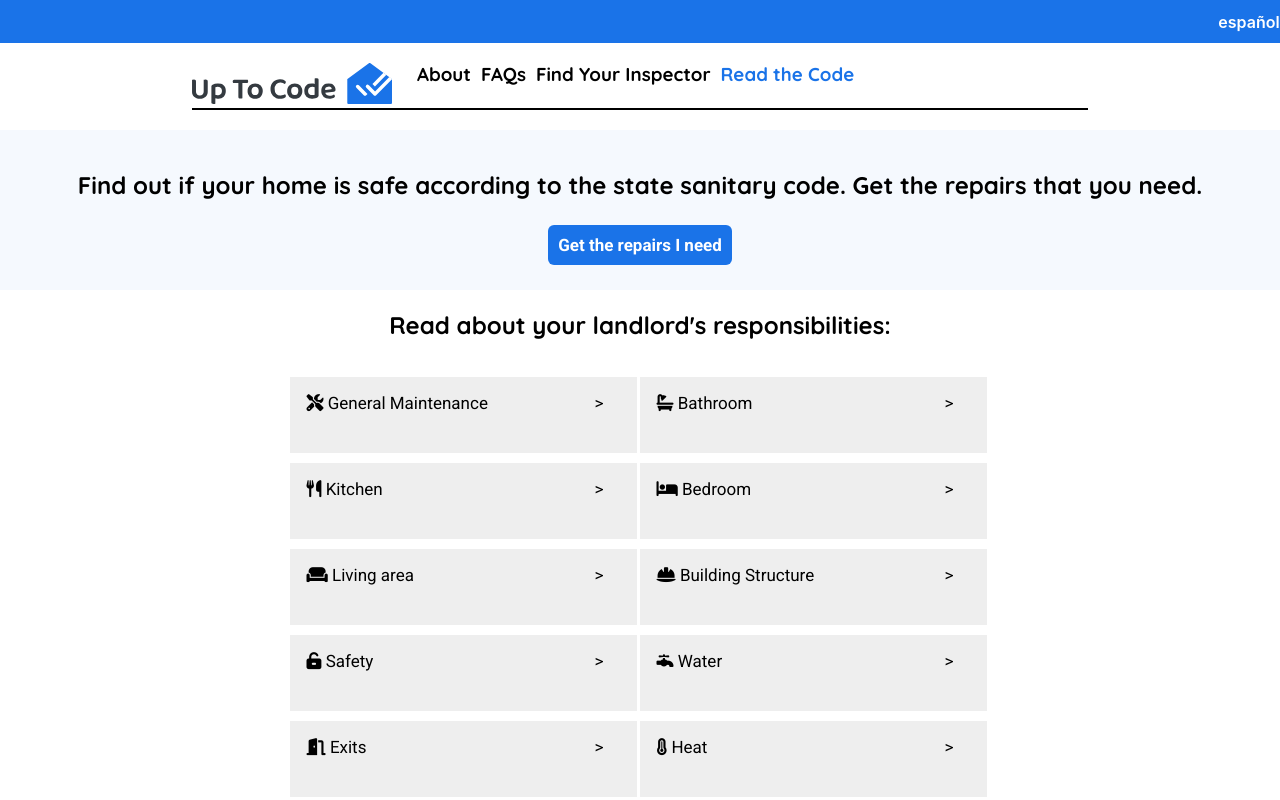
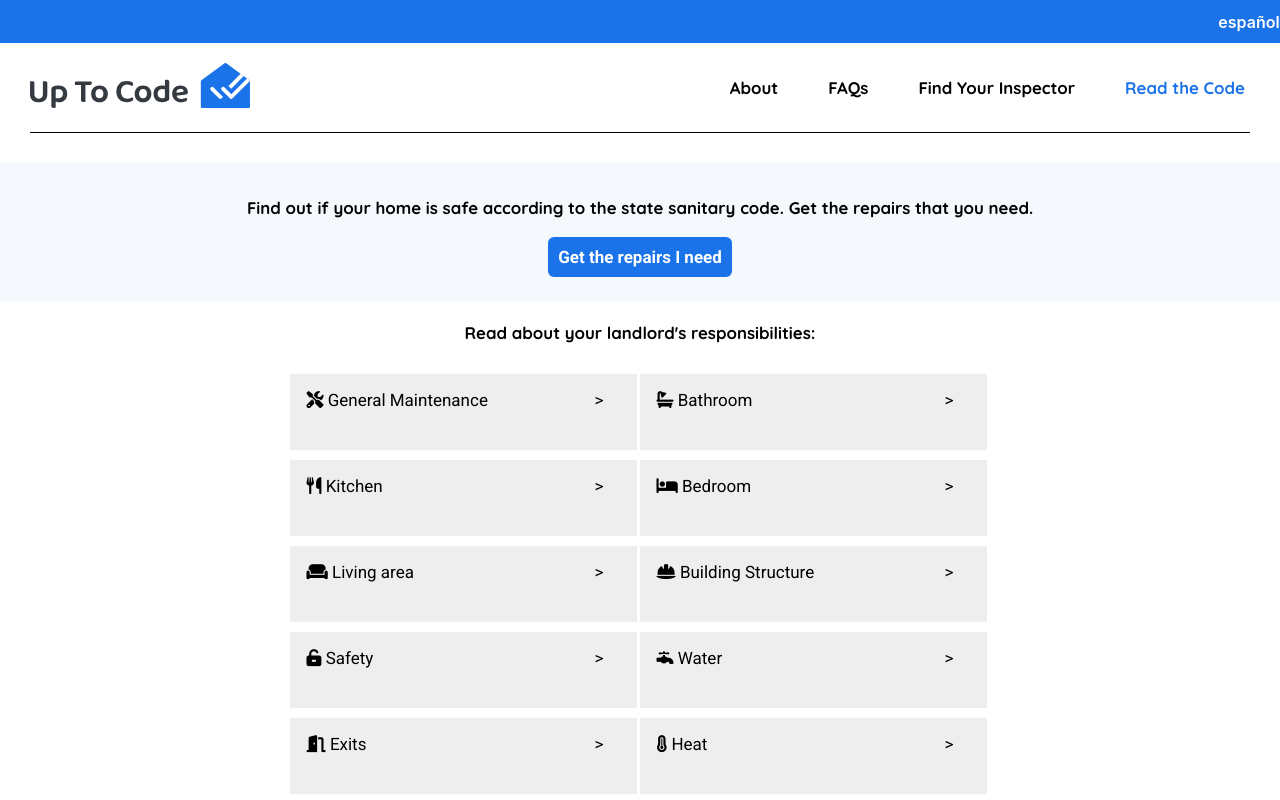
Before and after one commit to nonprofittechy/housing-code-static-site, a React (Create React App) app: page / in a window 1280 px wide. Shown: the top 800 px of the page. Built offline with nearby package versions, Linux system fonts and the light colour scheme.

Commit message:
Implement chrome wide screen styles

```diff
--- a/src/App.css
+++ b/src/App.css
@@ -1,4 +1,5 @@
 :root {
+  --header-item-hover: #6C9FE1;
   --blue: #1A73E8;
   --lightblue: #F5F9FE;
 }
@@ -6,6 +7,21 @@
 #root {
   margin-top: 0;
   padding: 0;
+}
+
+div {
+  color: #6C757D;
+}
+
+section {
+  padding: 10px 30px 0 30px;
+}
+
+h1, h2, h3 {
+  color: black;
+  font-family: 'Quicksand', sans-serif;
+  font-size: 1.05rem;
+  font-weight: 700;
 }
 
 .topnav {
@@ -17,46 +33,22 @@
   text-align: right;
 }
 
+.separator {
+  border-bottom: 1px solid black;
+  margin: 0 auto;
+}
+
 #language-container {
   color: white;
   justify-content: space-between;
   line-height: 1.5em;
 }
 
+/* links? */
 .language-link {
   color: white;
   font-weight: 600;
   padding-right: 10px;
-}
-
-.App {
-  text-align: center;
-  font-family: "Roboto", sans-serif;
-  padding-right: 15%;
-  padding-left: 15%;
-  margin: 0 auto;
-}
-
-.separator {
-  border: 1px solid black;
-  margin: 0 auto;
-}
-
-div {
-  color: #6C757D;
-}
-
-h1, h2, h3 {
-  color: black;
-  font-family: 'Quicksand', sans-serif;
-}
-
-.header-link {
-  padding: 0px 5px 0px 5px;
-}
-
-.header-link-current {
-  color: var(--blue);
 }
 
 .normal .link {
@@ -69,7 +61,10 @@ h1, h2, h3 {
   color: var(--blue);
 }
 
-.link-no-decoration, .link-no-decoration:active, .link-no-decoration:link, .link-no-decoration:visited {
+.link-no-decoration,
+.link-no-decoration:active,
+.link-no-decoration:link,
+.link-no-decoration:visited {
   text-decoration: none;
 }
 
@@ -77,8 +72,78 @@ h1, h2, h3 {
   text-decoration: underline;
 }
 
-.call-to-action-link, .call-to-action-link:hover, .call-to-action-link:active, .call-to-action-link:link, .call-to-action-link:visited {
+.call-to-action-link,
+.call-to-action-link:hover,
+.call-to-action-link:active,
+.call-to-action-link:link,
+.call-to-action-link:visited {
   color: white;
+}
+
+/* App */
+.App {
+  text-align: center;
+  font-family: "Roboto", sans-serif;
+  margin: 0 auto;
+}
+/*
+#header_section {
+  padding-top: 10px;
+}*/
+
+#header {
+  justify-content: space-between;
+  align-items: center;
+}
+
+.header-part {
+  padding: 10px;
+}
+
+.header-part:first-child {
+  padding-left: 0;
+}
+
+.header-part:last-child {
+  padding: 0;
+}
+
+nav .header-link {
+  padding: 0 20px;
+}
+
+nav .header-link:first-child {
+  padding-left: 0;
+}
+
+nav .header-link:last-child {
+  padding-right: 0;
+}
+
+nav .header-link,
+nav .header-link:active,
+nav .header-link:link,
+nav .header-link:visited,
+nav .header-link:hover {
+  text-decoration: none;
+}
+
+.header-link-text {
+  margin: 0;
+  padding: 0px 5px 0px 5px;
+}
+
+.header-link-text:hover {
+  color: var(--header-item-hover);
+}
+
+.header-link-text:hover {
+  text-decoration: none;
+}
+
+nav .header-link-text-current,
+nav .header-link-text-current:hover {
+  color: var(--blue);
 }
 
 .row {
--- a/src/App.js
+++ b/src/App.js
@@ -39,10 +39,13 @@ function App() {
         setWindowWidth(window.innerWidth);
     });
 
-    const headerContents = [<UpToCodeLogo/>,
+    // Is this still used?
+    const headerContents = [
+        <UpToCodeLogo/>,
         <Link className='link-no-decoration' to={languageCode === "en" ? "/" : "/" + languageCode + "/"}>
             <h1>{translations[languageCode]["Massachusetts State Sanitary Code"]}</h1>
-        </Link>];
+        </Link>
+    ];
 
     return (
         <WindowWidthContext.Provider value={[windowWidth, setWindowWidth]}>
@@ -56,29 +59,33 @@ function App() {
                 </div>
             </div>
             <div className="App">
-                <div id={'header'}>
-                    <div style={{display: "flex", flexDirection:(windowWidth < 800)? "column" : "row"}}>
+                <section id='header_section'>
+                    <div id='header' style={{display: "flex", flexDirection:(windowWidth < 800)? "column" : "row"}}>
+                        <div className='header-part logo'>
                             <UpToCodeLogo/>
-                        <div style={{display: "flex", flexDirection:(windowWidth < 300)? "column" : "row", flex: 1, justifyContent: "space-between"}}>
+                        </div>
+                        <div className='header-part header-links'>
+                            <nav className='nav' style={{display: "flex", flexDirection:(windowWidth < 300)? "column" : "row", flex: 1, justifyContent: "space-between"}}>
                                 <div style={{display: "flex", flexDirection:(windowWidth < 300)? "column" : "row"}}>
-                                <a class='link-no-decoration' href="https://madeuptocode.org/about/">
-                                    <h3 className={'header-link'}>About</h3>
+                                    <a class='header-link link-no-decoration' href="https://madeuptocode.org/about/">
+                                        <h3 className={'header-link-text'}>About</h3>
                                     </a>
-                                <a class='link-no-decoration' href="https://madeuptocode.org/faqs/">
-                                    <h3 className={'header-link'}>FAQs</h3>
+                                    <a class='header-link link-no-decoration' href="https://madeuptocode.org/faqs/">
+                                        <h3 className={'header-link-text'}>FAQs</h3>
                                     </a>
-                                <a class='link-no-decoration' href="https://madeuptocode.org/find-your-inspector/">
-                                    <h3 className={'header-link'}>Find Your Inspector</h3>
+                                    <a class='header-link link-no-decoration' href="https://madeuptocode.org/find-your-inspector/">
+                                        <h3 className={'header-link-text'}>Find Your Inspector</h3>
                                     </a>
-                                <a class='link-no-decoration' href={languageCode === "en" ? "/" : "/" + languageCode + "/"} >
-                                    <h3 className={'header-link header-link-current'} >Read the Code</h3>
+                                    <a class='header-link link-no-decoration' href={languageCode === "en" ? "/" : "/" + languageCode + "/"} >
+                                        <h3 className={'header-link-text header-link-text-current'} >Read the Code</h3>
                                     </a>
                                 </div>
-
+                            </nav>
                         </div>
                     </div>
-                    <div className={'separator'}/>
-                </div>
+                </section>
+                <section><div className={'separator'}/></section>
+                <section>
                     <Routes>
                         {Object.keys(translations).map((langCode) => {
                             let pathLangCode = langCode + "/";
@@ -87,12 +94,13 @@ function App() {
                             }
                             console.log(pathLangCode)
                             return (<Fragment key={"/" + pathLangCode}>
-                                <Route path={"/" + pathLangCode} element={<Home />} />
+                                    <Route path={"/" + pathLangCode} element={<Home/>} />
                                     <Route path={"/" + pathLangCode + "category/:categoryName"} element={<CategoryPage/>}/>
                                 </Fragment>
                             );
                         })}
                     </Routes>
+                </section>
                 <div id={'footer'}>
                     <br/>
                     <div className={'separator'}/>
--- a/src/components/UpToCodeLogo.js
+++ b/src/components/UpToCodeLogo.js
@@ -1,6 +1,6 @@
 const UpToCodeLogo = props => {
-	return  <a className={'link'} style={{paddingTop: "20px", paddingRight: "20px"}} href={"https://madeuptocode.org"}>
-		<img src={process.env.PUBLIC_URL + "/logoWithText.svg"} width={200}/>
+	return  <a className={'logo link'} href={"https://madeuptocode.org"}>
+		<img src={process.env.PUBLIC_URL + "/logoWithText.svg"} width={220} alt="Up to Code logo"/>
 
 	</a>
 }
```
Lines whose indentation alone changed are shown as unchanged.
